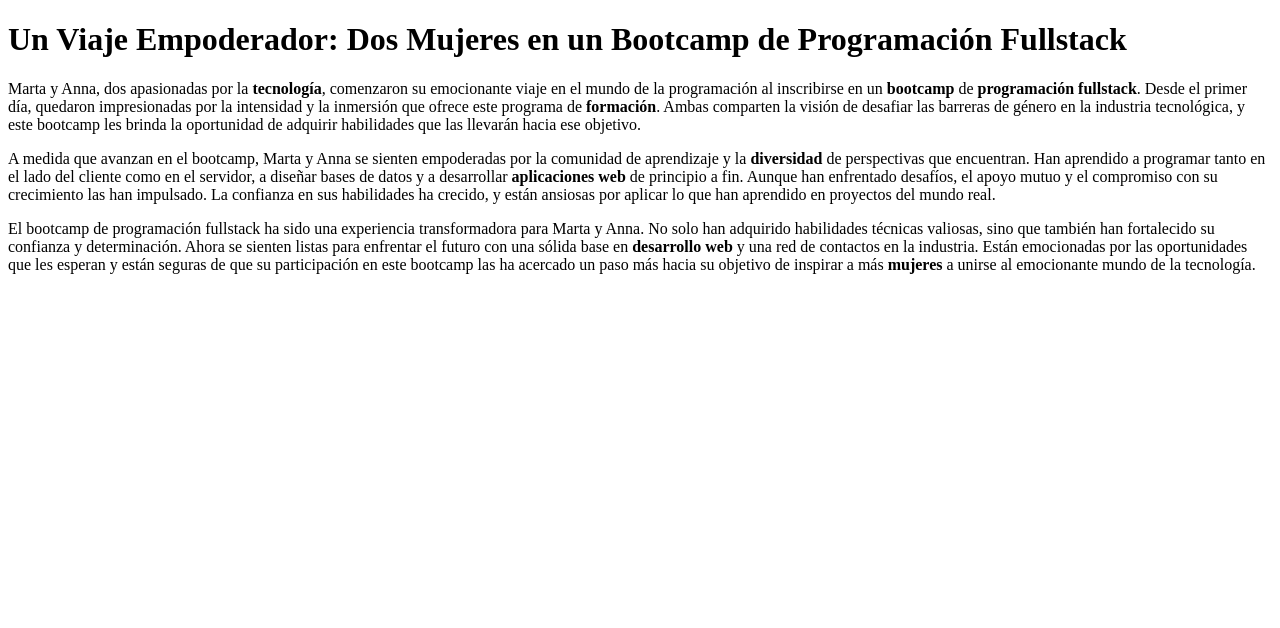
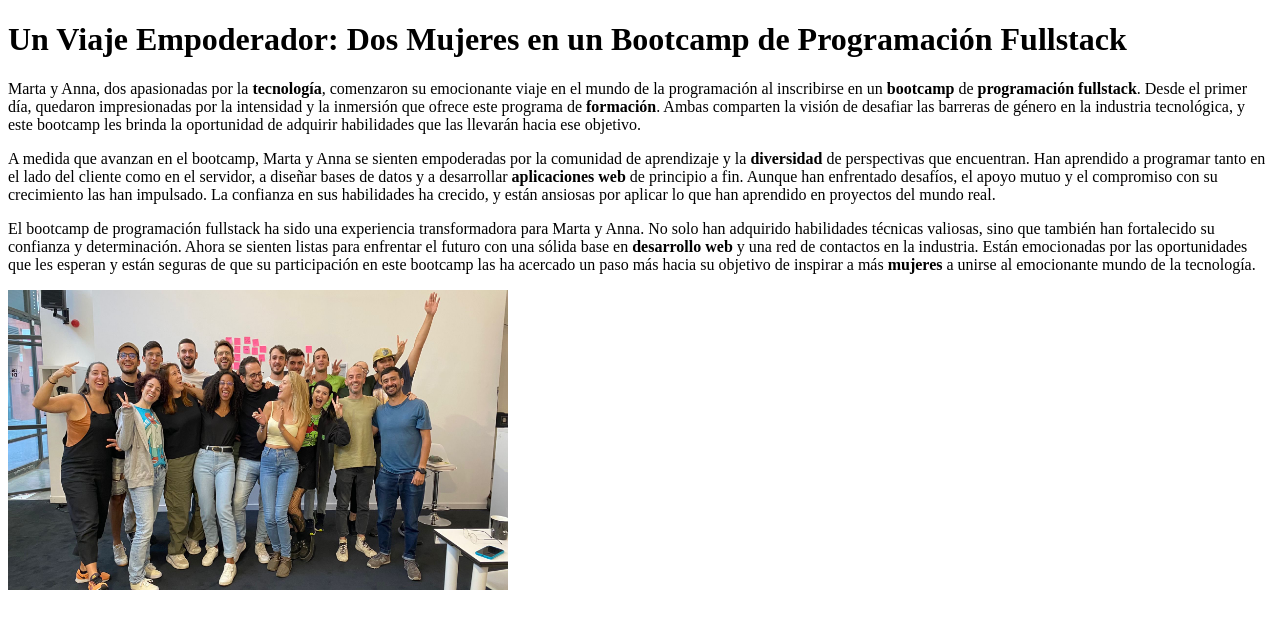
Before and after one commit to Marpro24/202309-w4ch2-marta-ibarra-anna-roses, a plain HTML site: page home.html in a window 1280 px wide. Drawn offline with Linux system fonts and the light colour scheme.

Commit message:
Add images folder & image to home.html

```diff
--- a/home.html
+++ b/home.html
@@ -47,6 +47,8 @@
       paso
       más hacia su objetivo de inspirar a más <strong>mujeres</strong> a unirse al emocionante mundo de la tecnología.
     </p>
+    <img src="images/bootcamp-programacion-anna-marta.jpg"
+      alt="estudiantes del bootcamp de programación posando para una foto" width="500" height="300">
   </main>
 </body>
 
```
Also changed, not shown: images/bootcamp-programacion-anna-marta.jpg (added).
